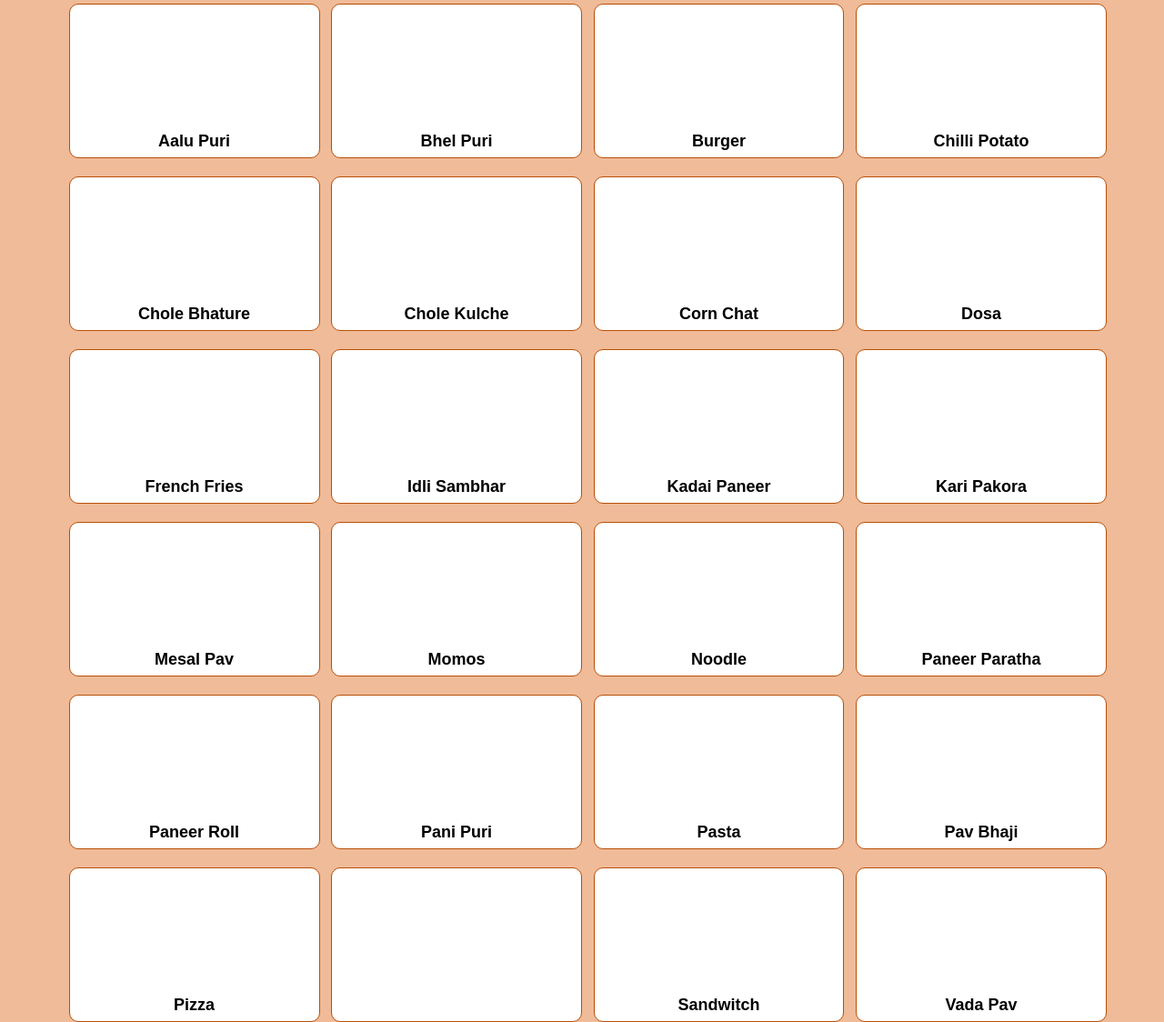
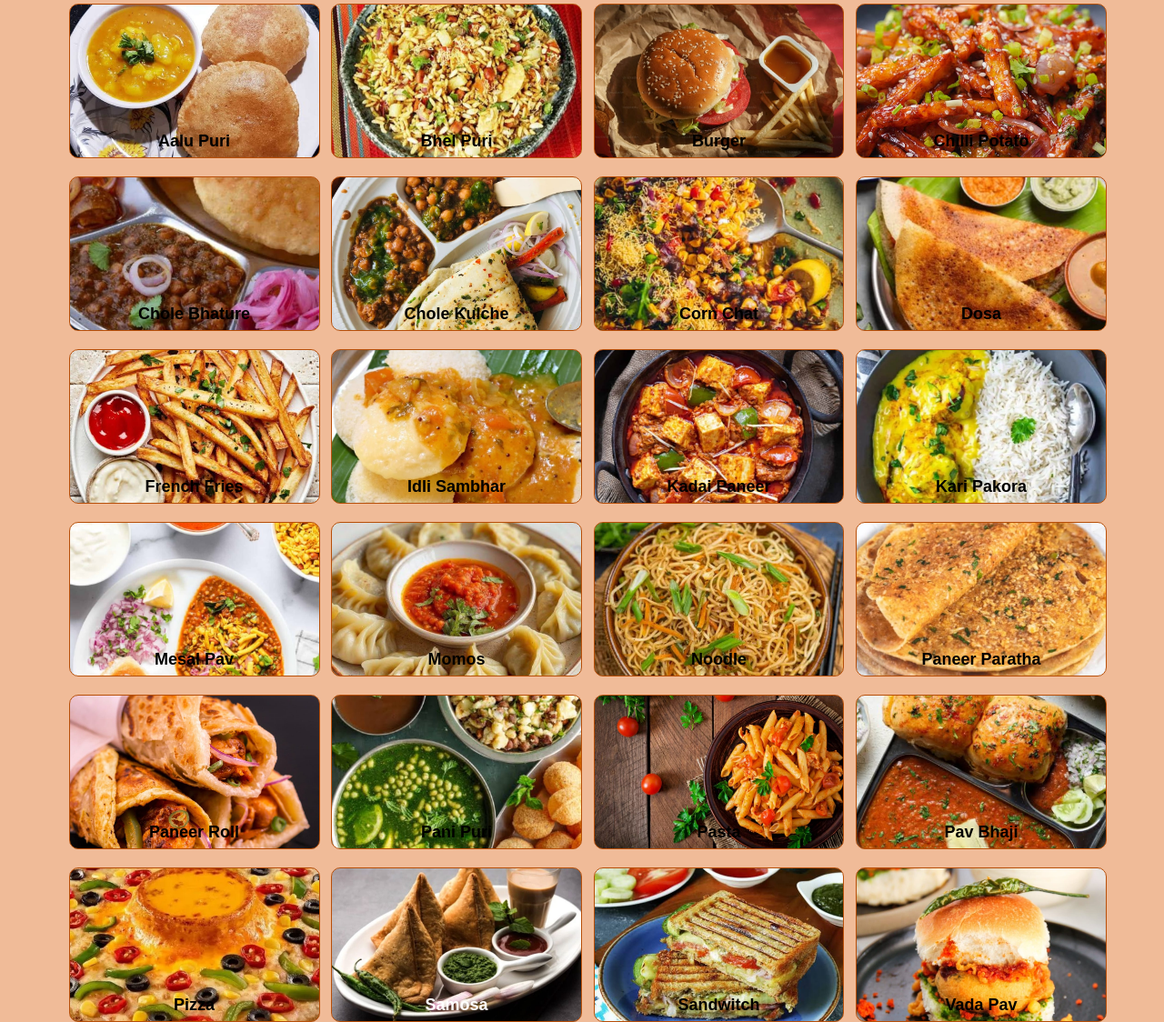
Before and after one commit to Amaan-stack-developer/Hotel-management-system, a plain HTML site: page menu.html in a window 1280 px wide. Shown: the part 76-1200 px from the top of the page at 91% size. Drawn offline with Linux system fonts and the light colour scheme; the site is published under a folder, as on GitHub Pages, so addresses that start at the root find nothing.

Commit message:
Update menu.css

```diff
--- a/menu.css
+++ b/menu.css
@@ -143,135 +143,135 @@ header{
     background: transparent;
 }
 .card1{
-    background-image: url(/images/aalu-puri1.jpg);
+    background-image: url('images/aalu-puri1.jpg');
     background-position: center;
     background-size: cover;
     background-repeat: no-repeat;
 }
 .card2{
-    background-image: url(/images/bhel-puri2.jpg);
+    background-image: url('images/bhel-puri2.jpg');
     background-position: bottom;
     background-size: cover;
     background-repeat: no-repeat;
 }
 .card3{
-    background-image: url(/images/burger3.jpg);
+    background-image: url('images/burger3.jpg');
     background-position: center;
     background-size: cover;
     background-repeat: no-repeat;
 }
 .card4{
-    background-image: url(/images/chilli\ potato4.jpg);
+    background-image: url('images/chilli\ potato4.jpg');
     background-position: center;
     background-size: cover;
     background-repeat: no-repeat;
 }
 .card5{
-    background-image: url(/images/chole-bhature5.jpg);
+    background-image: url('images/chole-bhature5.jpg');
     background-position: bottom;
     background-size: cover;
     background-repeat: no-repeat;
 }
 .card6{
-    background-image: url(/images/chole-kulche6.jpg);
+    background-image: url('images/chole-kulche6.jpg');
     background-position: center;
     background-size: cover;
     background-repeat: no-repeat;
 }
 .card7{
-    background-image: url(/images/corn\ chaat7.jpg);
+    background-image: url('images/corn\ chaat7.jpg');
     background-position: center;
     background-size: cover;
     background-repeat: no-repeat;
 }
 .card8{
-    background-image: url(/images/dosa8.jpg);
+    background-image: url('images/dosa8.jpg');
     background-position: center;
     background-size: cover;
     background-repeat: no-repeat;
 }
 .card9{
-    background-image: url(/images/french-fries9.jpg);
+    background-image: url('images/french-fries9.jpg');
     background-position: center;
     background-size: cover;
     background-repeat: no-repeat;
 }
 .card10{
-    background-image: url(/images/idli-sambhar10.jpg);
+    background-image: url('images/idli-sambhar10.jpg');
     background-position: center;
     background-size: cover;
     background-repeat: no-repeat;
 }
 .card11{
-    background-image: url(/images/kadai-paneer11.jpg);
+    background-image: url('images/kadai-paneer11.jpg');
     background-position: center;
     background-size: cover;
     background-repeat: no-repeat;
 }
 .card12{
-    background-image: url(/images/kari-pakoda12.jpg);
+    background-image: url('images/kari-pakoda12.jpg');
     background-position: center;
     background-size: cover;
     background-repeat: no-repeat;
 }
 .card13{
-    background-image: url(/images/mesal-pav13.jpg);
+    background-image: url('images/mesal-pav13.jpg');
     background-position: center;
     background-size: cover;
     background-repeat: no-repeat;
 }
 .card14{
-    background-image: url(/images/momos14.jpg);
+    background-image: url('images/momos14.jpg');
     background-position: center;
     background-size: cover;
     background-repeat: no-repeat;
 }
 .card15{
-    background-image: url(/images/noodle15.jpg);
+    background-image: url('images/noodle15.jpg');
     background-position: center;
     background-size: cover;
     background-repeat: no-repeat;
 }
 .card16{
-    background-image: url(/images/paneer-paratha16.jpg);
+    background-image: url('images/paneer-paratha16.jpg');
     background-position: center;
     background-size: cover;
     background-repeat: no-repeat;
 }
 
 .card17{
-    background-image: url(/images/paneer-roll17.jpg);
+    background-image: url('images/paneer-roll17.jpg');
     background-position: center;
     background-size: cover;
     background-repeat: no-repeat;
 }
 .card18{
-    background-image: url(/images/pani-puri18.jpg);
+    background-image: url('images/pani-puri18.jpg');
     background-position: center;
     background-size: cover;
     background-repeat: no-repeat;
 }
 .card19{
-    background-image: url(/images/pasta19.jpg);
+    background-image: url('images/pasta19.jpg');
     background-position: center;
     background-size: cover;
     background-repeat: no-repeat;
 }
 .card20{
-    background-image: url(/images/pav-bhaji20.jpg);
+    background-image: url('images/pav-bhaji20.jpg');
     background-position: center;
     background-size: cover;
     background-repeat: no-repeat;
 }
 
 .card21{
-    background-image: url(/images/pizza21.jpg);
+    background-image: url('images/pizza21.jpg');
     background-position: center;
     background-size: cover;
     background-repeat: no-repeat;
 }
 .card22{
-    background-image: url(/images/samosa22.jpg);
+    background-image: url('images/samosa22.jpg');
     background-position: center;
     background-size: cover;
     background-repeat: no-repeat;
@@ -280,13 +280,13 @@ header{
     color: white;
 }
 .card23{
-    background-image: url(/images/sandwitch23.jpg);
+    background-image: url('images/sandwitch23.jpg');
     background-position: center;
     background-size: cover;
     background-repeat: no-repeat;
 }
 .card24{
-    background-image: url(/images/vada-pav24.jpg);
+    background-image: url('images/vada-pav24.jpg');
     background-position: center;
     background-size: cover;
     background-repeat: no-repeat;
```
